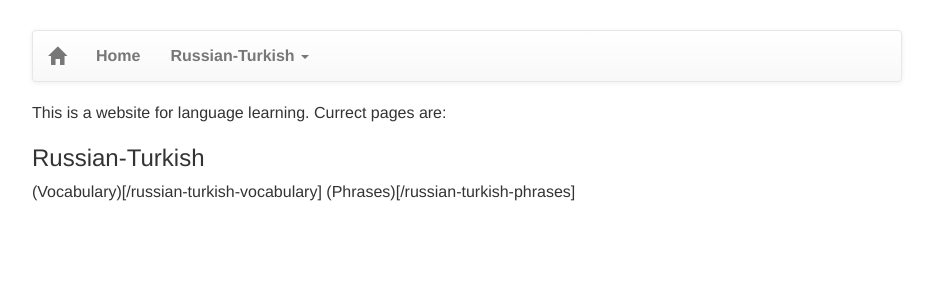
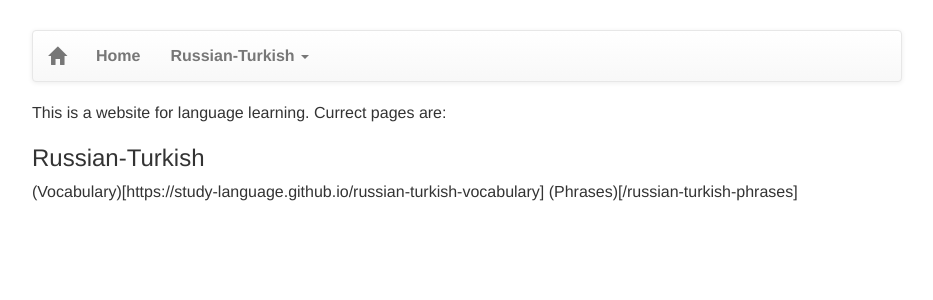
Before and after one commit to study-language/study-language-github.io, a Jekyll site: the page built from index.md, in a window 1280 px wide. Shown: the top 300 px of the page, without its empty margins (173-1106 px from the left). Built offline with Jekyll 4.4.1, drawn with Linux system fonts in a browser that asks for light colours; our own code applies the rules of GitHub Pages for plain Markdown files; the repository's description, which GitHub fills in, is left out; part of the change alters nothing that is shown.

Commit message:
Update index.md

```diff
--- a/index.md
+++ b/index.md
@@ -5,5 +5,5 @@ title: Home
 This is a website for language learning. Currect pages are:
 
 ### Russian-Turkish
-(Vocabulary)[/russian-turkish-vocabulary]
+(Vocabulary)[https://study-language.github.io/russian-turkish-vocabulary]
 (Phrases)[/russian-turkish-phrases]
```
